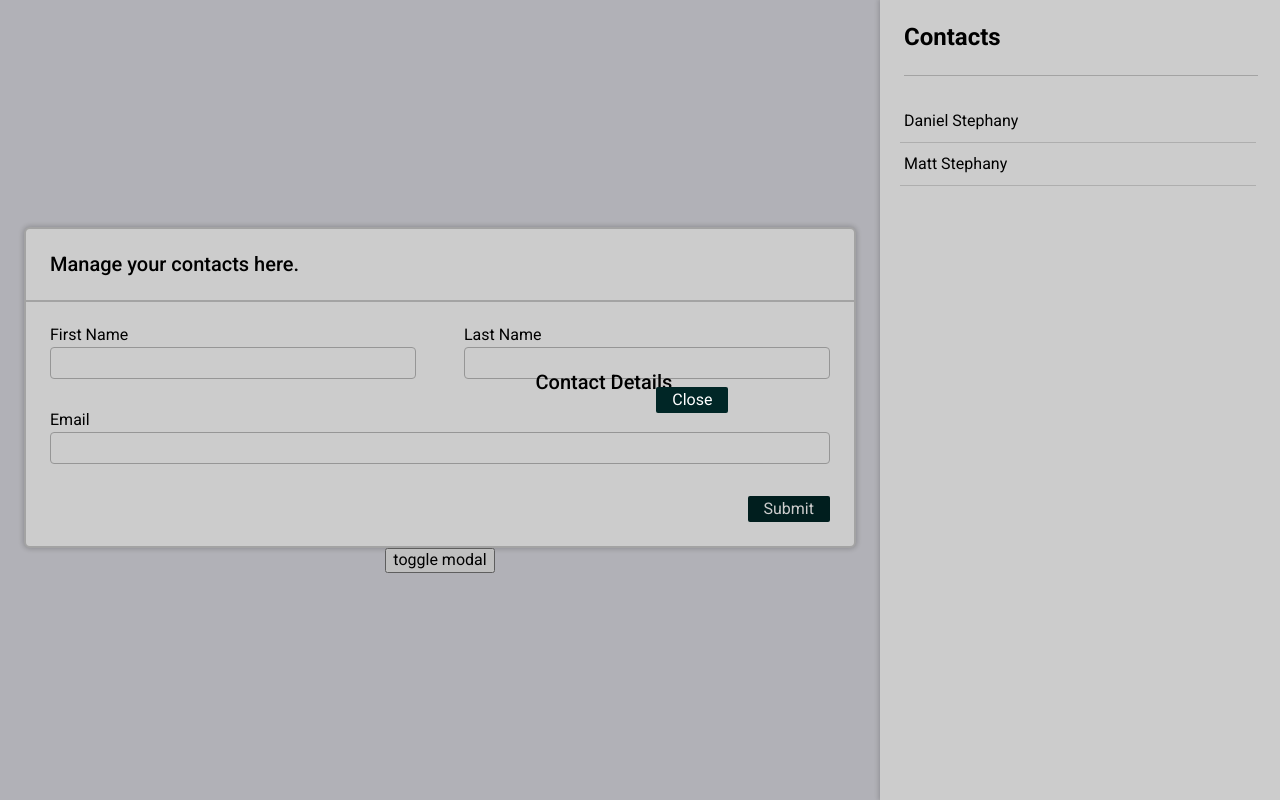
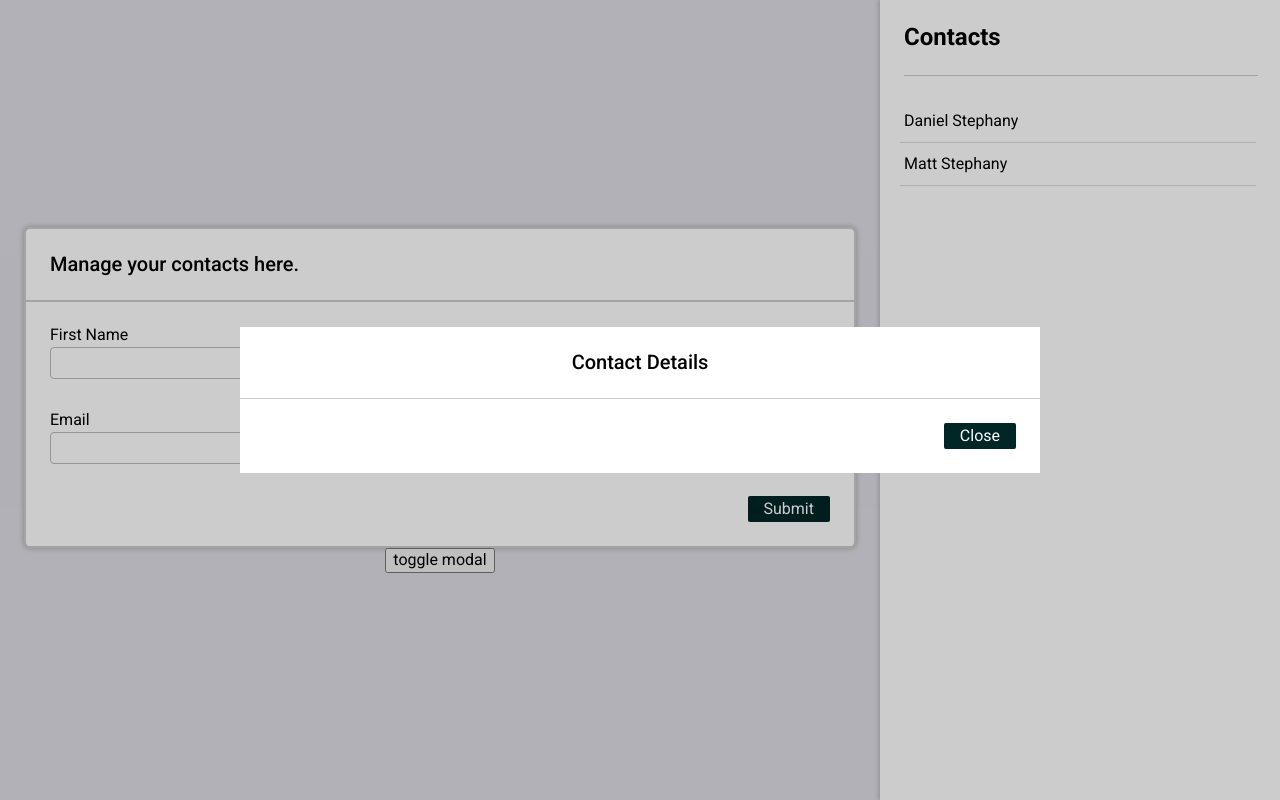
Before and after one commit to danielstephany/contact-organizer, a React (Vite) app: page / in a window 1280 px wide. Both pictures are taken after a click on the button "toggle modal". Built offline with nearby package versions, Linux system fonts and the light colour scheme.

Commit message:
updatedSecton actions and contactModalBody

```diff
--- a/src/components/elements/Grid.tsx
+++ b/src/components/elements/Grid.tsx
@@ -18,7 +18,7 @@ const Grid = styled.div.attrs<gridProps>(({
 })).withConfig({
     shouldForwardProp: (prop) => !['container', 'spacingX', 'spacingY', 'spacing', 'size'].includes(prop),
 })`
-    display: flex;
+    display: ${({container}) => container ? "flex" : "block"};
     flex-wrap: wrap;
     align-items: stretch;
     justify-content: flex-start;
--- a/src/components/modules/SectionActions.tsx
+++ b/src/components/modules/SectionActions.tsx
@@ -10,6 +10,7 @@ interface sectionActionsProps {
     paddingTop?: number,
     paddingBottom?: number,
     padding?: number
+    border?: boolean
 }
 
 const SectionActionsComp = ({
@@ -33,6 +34,7 @@ const SectionActions = styled(SectionActionsComp).attrs<sectionActionsProps>(({
     display: flex;
     justify-content: space-between;
     align-items: center;
+    border-top: ${({ border, theme }) => border ? `1px solid ${theme.colors.borderDefault}` : "none"};
     padding: ${({ paddingY, padding }) => ((paddingY || padding ) + "px")} ${({ paddingX, padding }) => ((paddingX || padding ) + "px") };
     ${({ paddingTop }) => paddingTop ? `padding-top: ${paddingTop}px;` : ""}
     ${({ paddingBottom }) => paddingBottom ? `padding-bottom: ${paddingBottom}px;` : ""}
--- a/src/components/modules/Text.tsx
+++ b/src/components/modules/Text.tsx
@@ -45,6 +45,7 @@ const variantStyles: Record<Variant, ReturnType<typeof css>> = {
 interface TextProps extends React.HTMLAttributes<HTMLElement> {
     as?: TextTag;
     variant?: Variant;
+    align?: "left" | "right" | "center",
     children: React.ReactNode;
 }
 
@@ -52,9 +53,10 @@ interface TextProps extends React.HTMLAttributes<HTMLElement> {
 /* Component */
 /* ----------------------------------------- */
 
-const StyledText = styled.p<{ variant: Variant }>`
+const StyledText = styled.p<{ variant: Variant, align?: TextProps["align"] }>`
     margin: 0;
     ${({ variant }) => variantStyles[variant]}
+    ${({align}) => align ? `text-align: ${align};` : ""}
 `;
 
 const Text: React.FC<TextProps> = ({
--- a/src/views/ManageContacts/ContactModal/ContactModalBody.tsx
+++ b/src/views/ManageContacts/ContactModal/ContactModalBody.tsx
@@ -15,10 +15,16 @@ const ContactModalBodyComp = ({
 }: contactModalBodyProps) => {
     return (
         <div className={className}>
-            <Grid container spacing={16}>
-                <Text variant='title-2'>Contact Details</Text>
-            </Grid>
+            <div className="contact-modal-body__content">
+                <Grid container spacing={16}>
+                    <Grid size={12}>
+                        <Text variant='title-2' align={"center"}>Contact Details</Text>
+                    </Grid>
+                </Grid>
+            </div>
             <SectionActions
+                padding={24}
+                border
                 rightActions={<Button onClick={handleClose}>Close</Button>}
             />
         </div>
@@ -27,6 +33,12 @@ const ContactModalBodyComp = ({
 
 const ContactModalBody = styled(ContactModalBodyComp)`
     display: flex;
+    flex-direction: column;
+    width: 100%;
+    background: #fff;
+    .contact-modal-body__content {
+        padding: 24px;
+    }
 ` as typeof ContactModalBodyComp
 
 export default ContactModalBody
```
